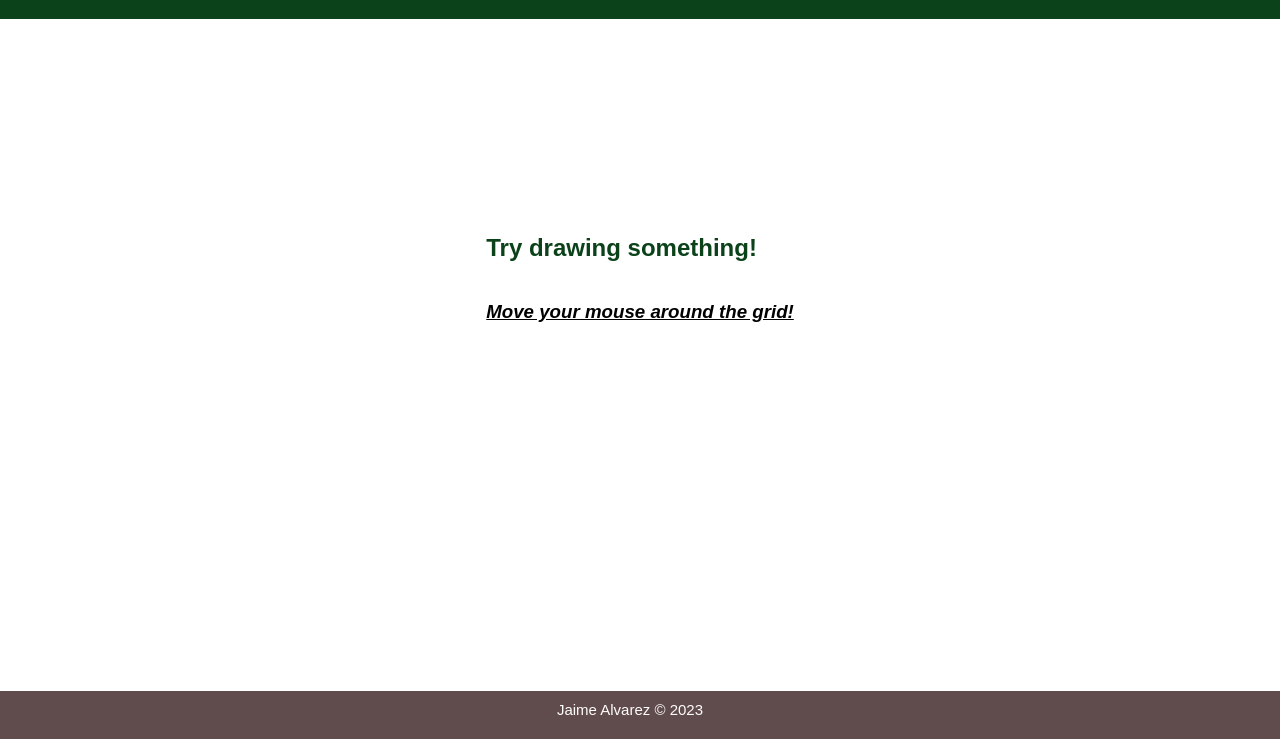
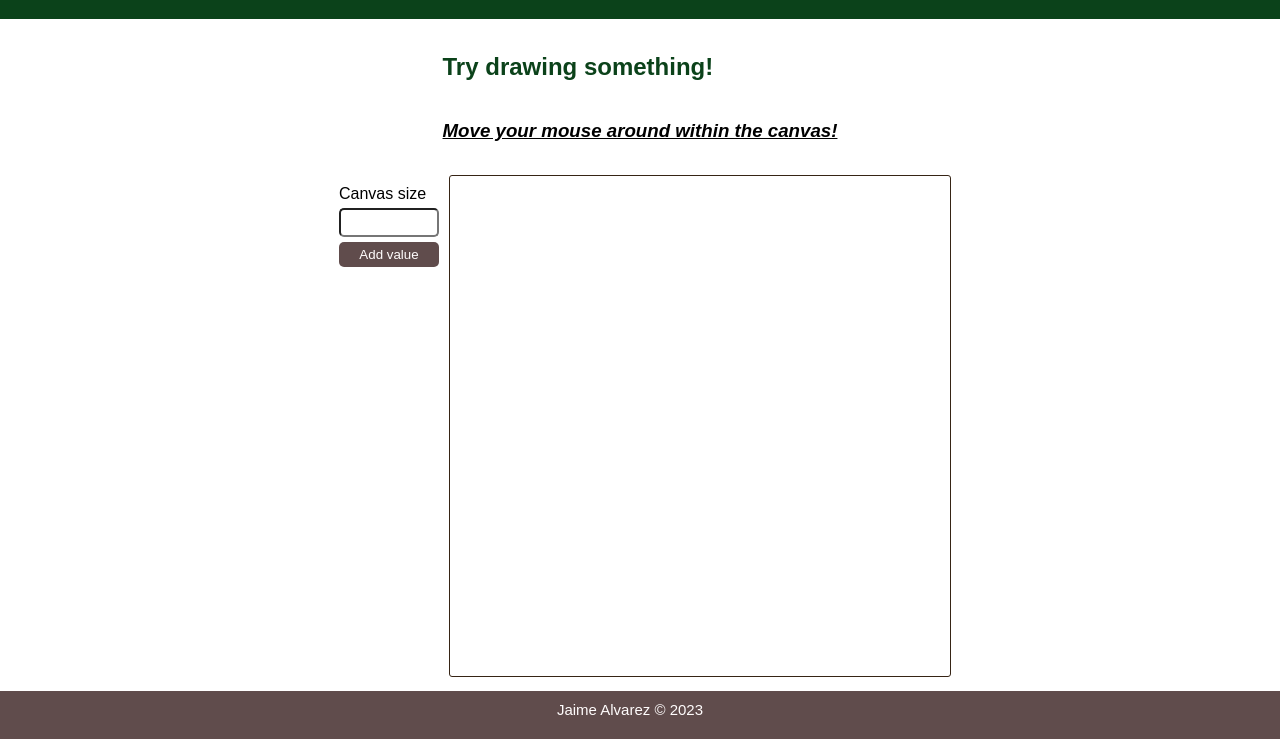
Before and after one commit to Jaime-alv/psychedelicPotato, a website: page index.html in a window 1280 px wide. Shown: the part 61-800 px from the top of the page. Drawn offline with Linux system fonts and the light colour scheme.

Commit message:
Add canvas with default size

```diff
--- a/index.html
+++ b/index.html
@@ -21,11 +21,17 @@
         <main class="main-body">
             <div class="title-container">
                 <h2 class="title">Try drawing something!</h2>
-                <h3 class="secondary">Move your mouse around the grid!</h3>
+                <h3 class="secondary">Move your mouse around within the canvas!</h3>
             </div>
             <div class="grid-container">
-                <aside class="information"></aside>
-                <canvas class="grid"></canvas>
+                <aside class="information">
+                    <form class="user-input">
+                        <label for="submit-text">Canvas size</label>
+                        <input type="text" class="submit-text">
+                        <input type="submit" value="Add value" class="submit-button">
+                    </form>
+                </aside>
+                <div class="grid-canvas"></div>
             </div>
         </main>
         <footer>
--- a/src/javascript/index.js
+++ b/src/javascript/index.js
@@ -1,3 +1,32 @@
-const message = "Hello world";
-console.log(message);
+const gridContainer = document.querySelector(".grid-canvas");
+const CANVAS_SIZE = 500;
+function createGridItem(gridSize) {
+    console.log(gridSize);
+    let gridItemSize = `${gridSize}px`;
+    let gridItem = document.createElement("div");
+    gridItem.classList.add("grid");
+    gridItem.setAttribute("style", `width: ${gridItemSize}; height: ${gridItemSize};`);
+    gridItem.addEventListener("mouseenter", () => {
+        gridItem.style.backgroundColor = "black";
+    });
+    gridContainer.appendChild(gridItem);
+}
+function calculateGridItemSizePercentage(gridItems = 16) {
+    let pixels = (CANVAS_SIZE / gridItems);
+    return pixels;
+}
+function setCanvasSize() {
+    let canvasSize = `${CANVAS_SIZE}px`;
+    gridContainer.style.width = canvasSize;
+    gridContainer.style.height = canvasSize;
+}
+function displayGridItems(gridCount = 16) {
+    const gridItemSize = calculateGridItemSizePercentage(gridCount);
+    const totalGridItem = gridCount * gridCount;
+    for (let i = 1; i < totalGridItem + 1; i++) {
+        createGridItem(gridItemSize);
+    }
+}
+setCanvasSize();
+displayGridItems(16);
 //# sourceMappingURL=index.js.map
--- a/style.css
+++ b/style.css
@@ -54,7 +54,10 @@ main {
     display: flex;
     flex-direction: column;
     align-items: center;
+    justify-content: space-evenly;
     margin: 0px;
+    padding: 0px;
+    flex: auto;
 }
 
 h2.title {
@@ -71,3 +74,49 @@ h3.secondary {
     font-style: italic;
     text-decoration: underline;
 }
+
+div.grid {
+    flex: auto;
+    margin: 0px;
+    padding: 0px;
+}
+
+div.grid-canvas {
+    display: flex;
+    border: 1px solid #362415;
+    border-radius: 3px;
+    flex-wrap: wrap;
+    margin: 0px;
+    padding: 0px;
+}
+
+div.grid-container {
+    display: flex;
+    justify-content: space-between;
+}
+
+aside form {
+    display: flex;
+    flex-direction: column;
+    padding: 10px;
+    gap: 5px;
+    flex: auto;
+    width: 100px;
+}
+
+input.submit-button,
+input.submit-text {
+    border-radius: 5px;
+    padding: 5px 0px;
+}
+
+input.submit-button {
+    border: 0px;
+    background-color: #604c4c;
+    color: #fffcfc;
+}
+
+input.submit-button:hover {
+    background-color: #eac784;
+    color: #0b421a;
+}
```
Also changed, not shown: src/typescript/index.ts (+35 -2 lines), 1 other file.
